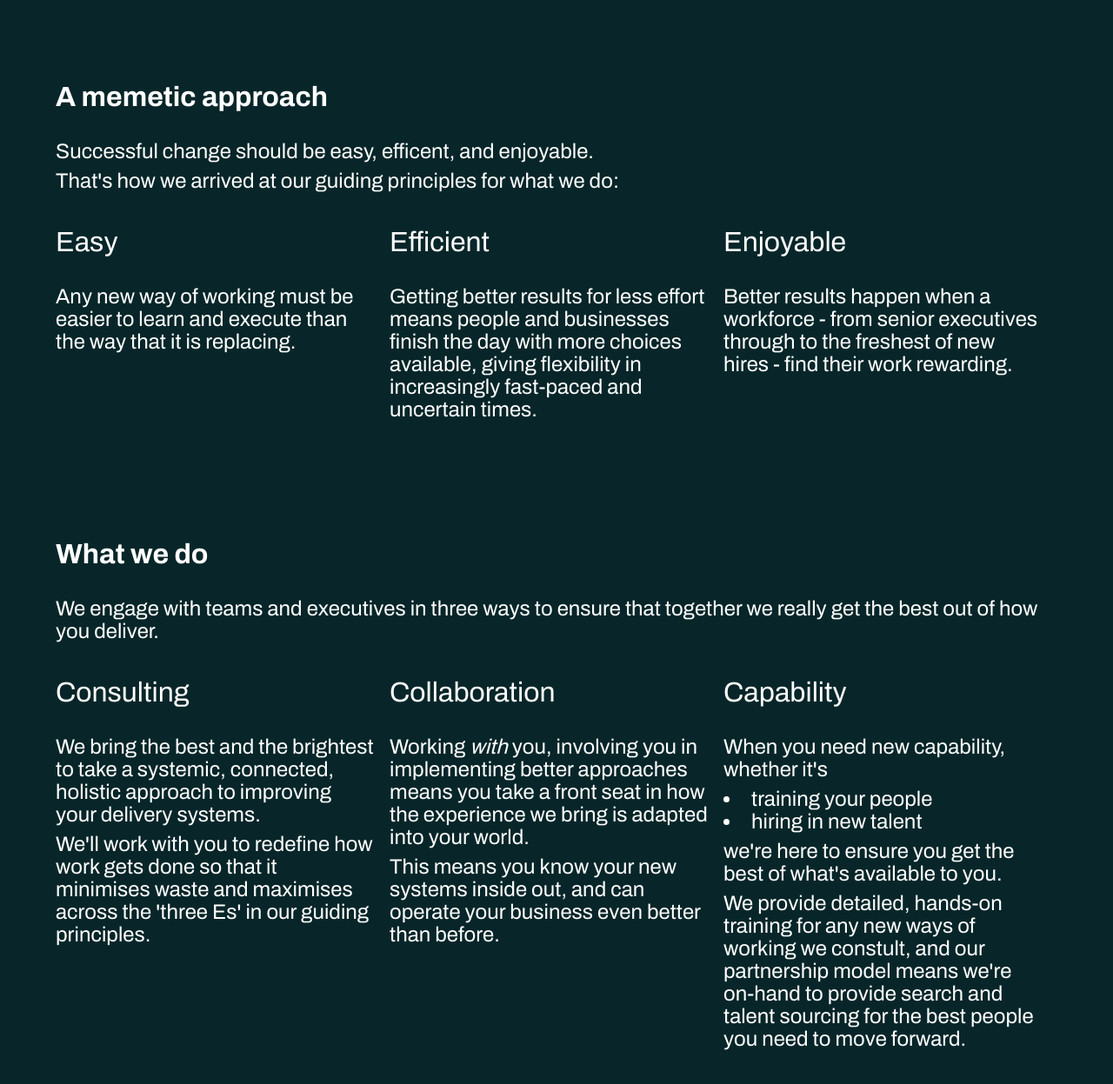
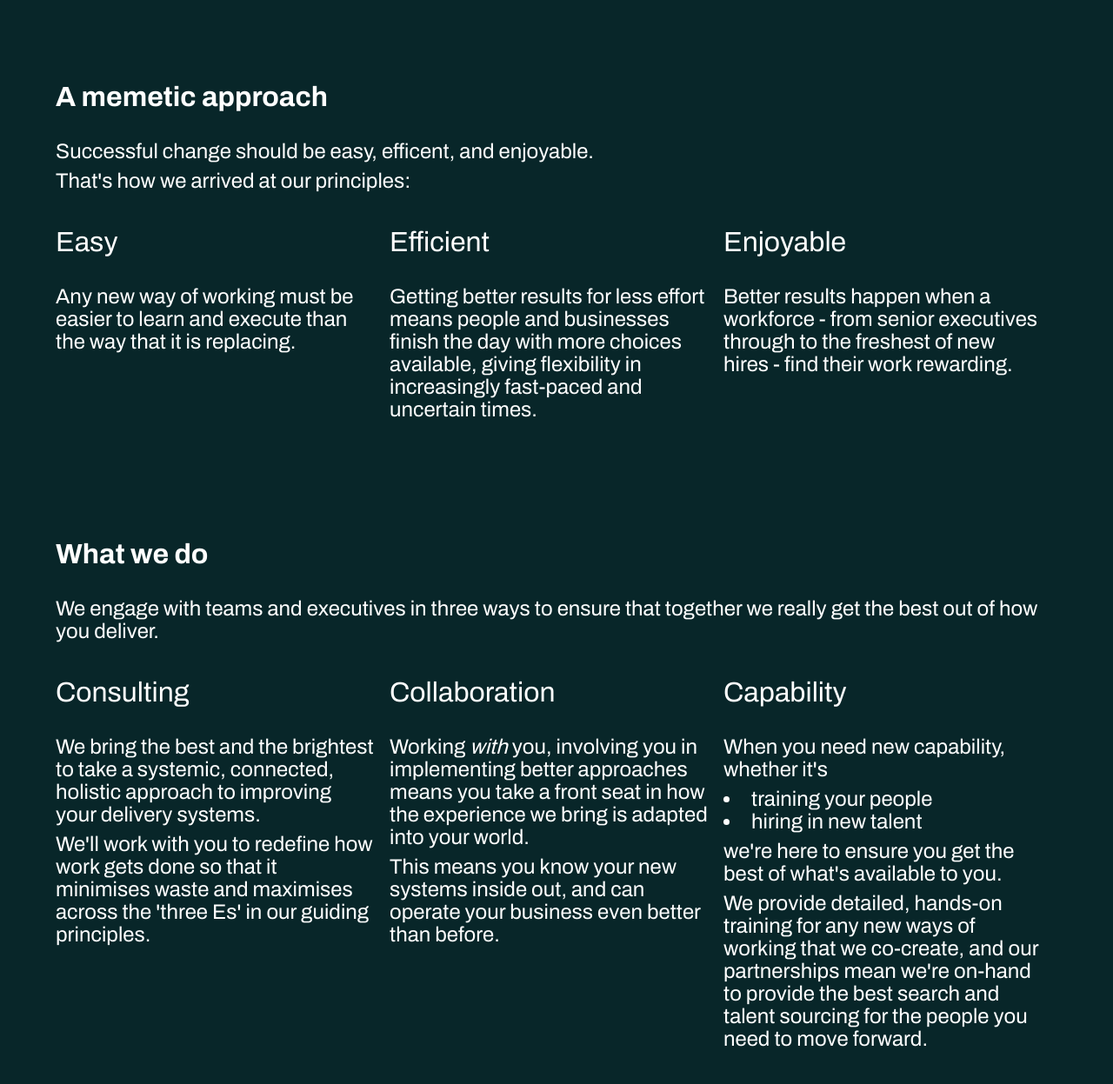
Before and after one commit to gregskinnermemetic/gregskinnermemetic.github.io, a plain HTML site: page index.html in a window 1280 px wide. Shown: the part 790-2037 px from the top of the page at 87% size. Drawn offline with Linux system fonts and the light colour scheme.

Commit message:
minor html changes

```diff
--- a/index.html
+++ b/index.html
@@ -26,7 +26,7 @@
         <div class="content-section">
             <h2>A memetic approach</h2>
             <p>Successful change should be easy, efficent, and enjoyable.</p>
-            <p>That's how we arrived at our guiding principles for what we do:</p>
+            <p>That's how we arrived at our principles:</p>
             <div class="explainer-section">
                 <div>
                     <h3>Easy</h3>
@@ -64,7 +64,7 @@
                         <li>hiring in new talent</li>
                     </ul>
                     <p>we're here to ensure you get the best of what's available to you.</p>
-                    <p>We provide detailed, hands-on training for any new ways of working we constult, and our partnership model means we're on-hand to provide search and talent sourcing for the best people you need to move forward.</p>
+                    <p>We provide detailed, hands-on training for any new ways of working that we co-create, and our partnerships mean we're on-hand to provide the best search and talent sourcing for the people you need to move forward.</p>
                 </div>
             </div>
         </div>
```
